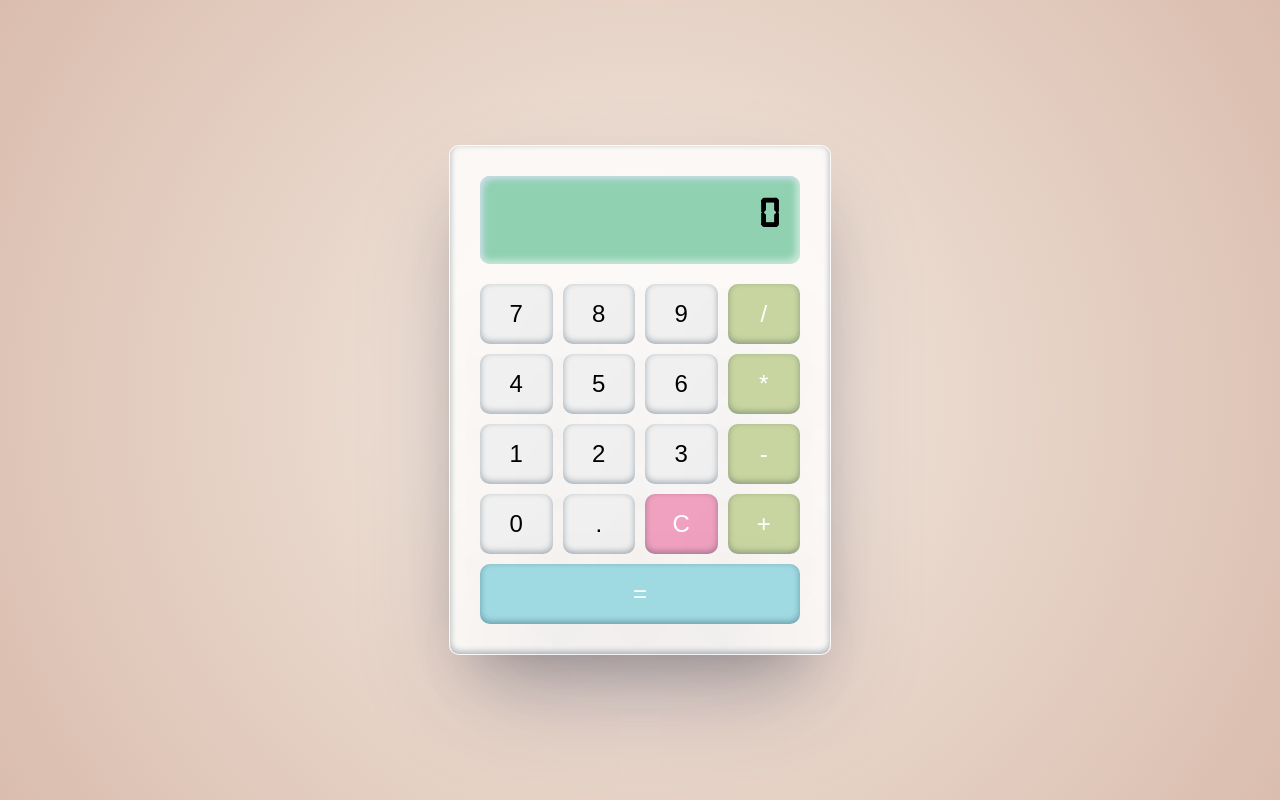
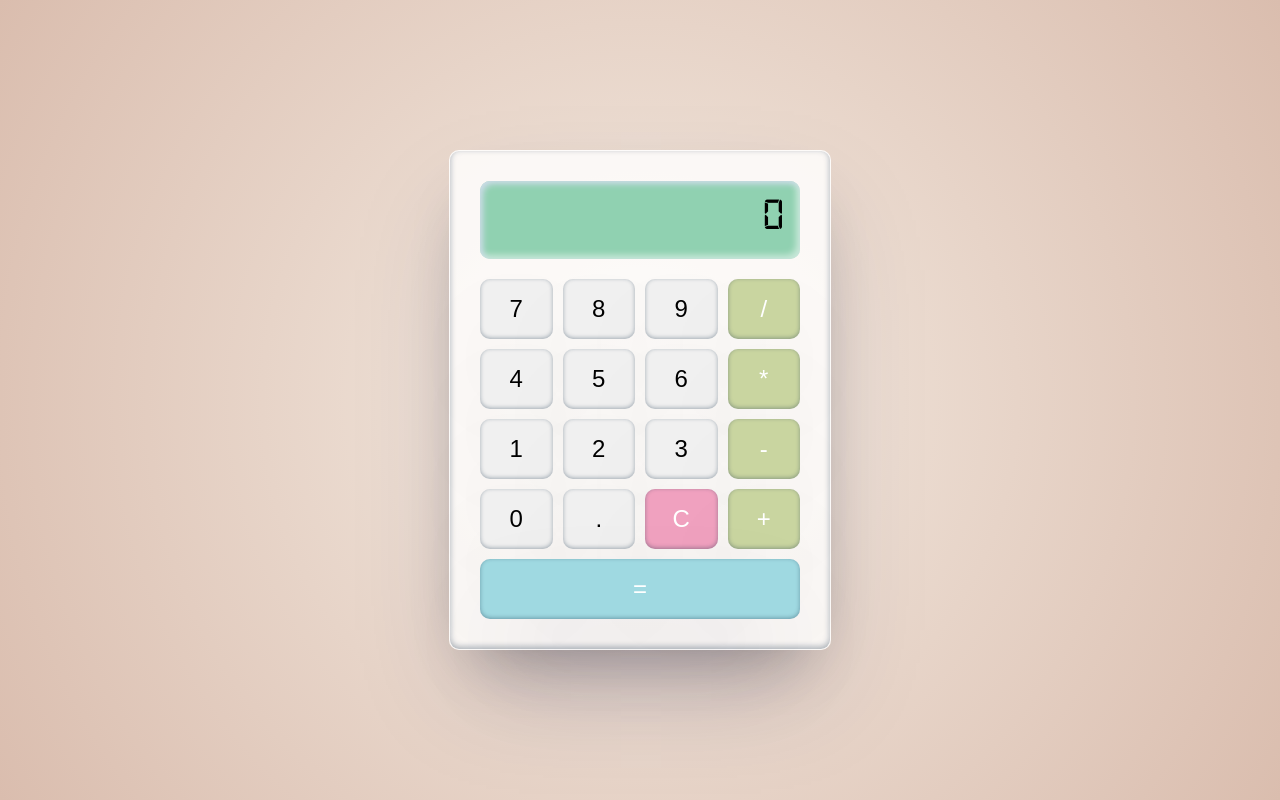
Before and after one commit to RukenDogan/CalculatriceJavaScript, a plain HTML site: page index.html in a window 1280 px wide. Drawn offline with Linux system fonts and the light colour scheme.

Commit message:
modif CSS

```diff
--- a/style.css
+++ b/style.css
@@ -15,9 +15,7 @@ body {
 }
 
 .calculatrice {
-  /* background-color: white; */
   background-color: rgb(255, 255, 255, 0.8);
- /* backdrop-filter: blur(8px); */
   padding: 30px;
   border: 1px solid rgba(255, 255, 255, 0.4);
   border-radius: 10px;
@@ -27,15 +25,14 @@ body {
 }
 
 #display {
-  background-color: #90D1B1/*#f1f1f1*/;
+  background-color: #90D1B1;
   text-align: right;
-  padding: 20px;
+  padding: 15px;
   border-radius: 10px;
-  font-size: 42px;
+  font-size: 45px;
   margin-bottom: 20px;
   min-height: 48px;
   font-family: 'digital-7.regular', 'Courier New', monospace;
-  font-weight: bold;
   letter-spacing: 1px;
   /*box-shadow: rgba(50, 50, 93, 0.25) 0px 30px 60px -12px inset, rgba(0, 0, 0, 0.3) 0px 18px 36px -18px inset;*/
   box-shadow: rgb(204, 219, 232) 3px 3px 6px 0px inset, rgba(255, 255, 255, 0.5) -3px -3px 6px 1px inset;
@@ -55,8 +52,8 @@ button {
   border: none;
   border-radius: 10px;
   cursor: pointer;
- transition: background-color 0.2s ease, transform 0.1s ease;
-  box-shadow: rgba(50, 50, 93, 0.25) 0px 50px 100px -20px, rgba(0, 0, 0, 0.3) 0px 30px 60px -30px, rgba(10, 37, 64, 0.35) 0px -2px 6px 0px inset;
+  transition: background-color 0.2s ease, transform 0.1s ease;
+  box-shadow: rgba(50, 50, 93, 0.25) 0px 50px 100px -20px, rgba(0, 0, 0, 0.3) 0px 30px 60px -30px, rgba(10, 37, 64, 0.35) 0px -1px 4px 0px inset;
 }
 
 button:hover {
```
